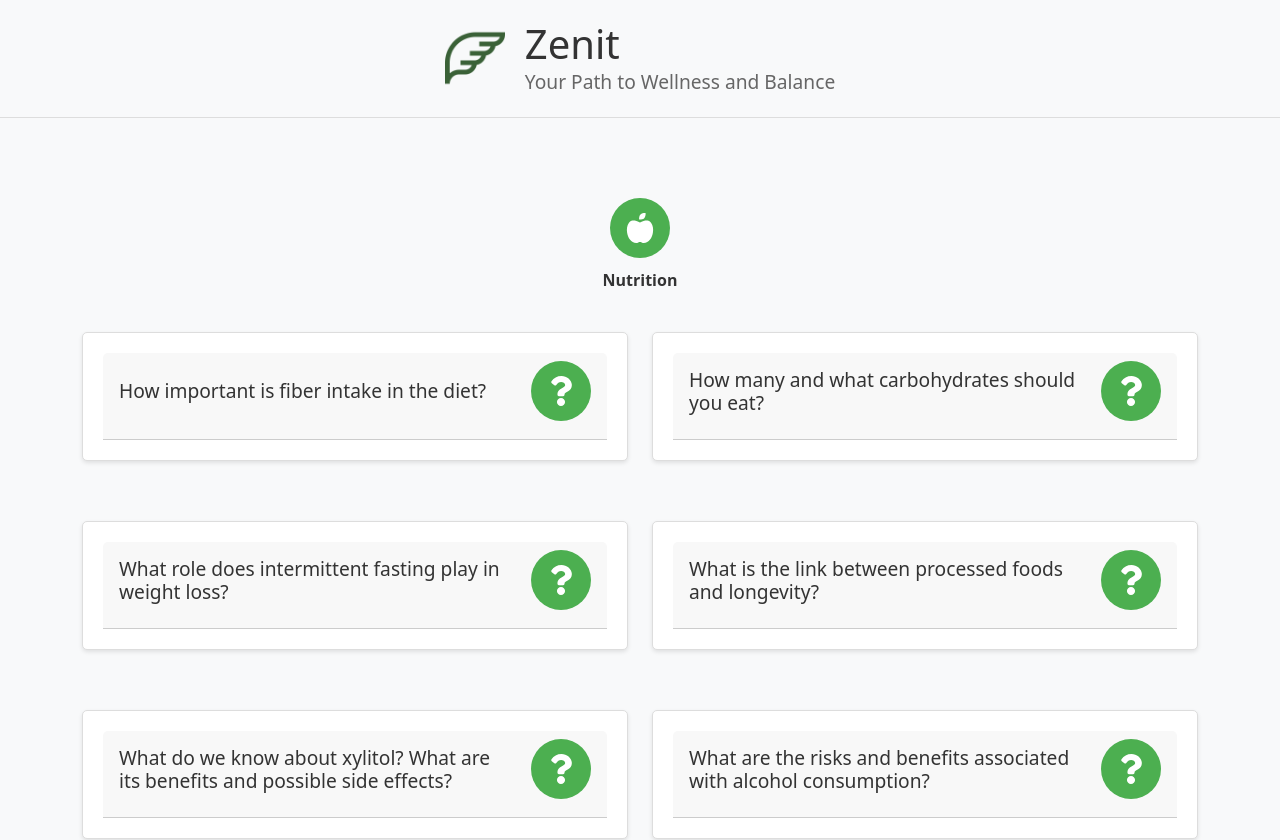
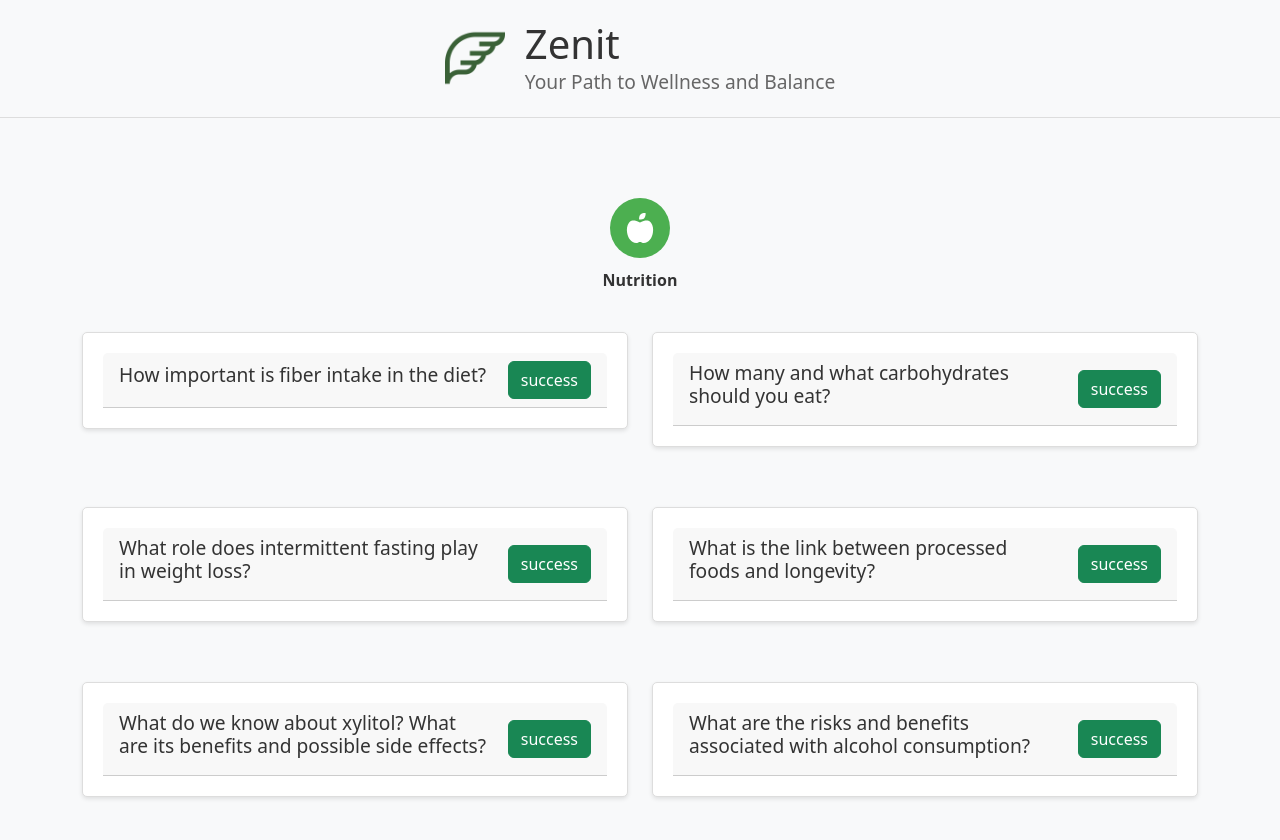
Before and after one commit to MarcoAmato/zenit_wellness-advice, a React (Create React App) app: page /pillar-articles in a window 1280 px wide. Shown: the top 840 px of the page. Built offline with nearby package versions, Linux system fonts and the light colour scheme.

Commit message:
button article

```diff
--- a/src/components/PillarArticlesSection/PillarArticlesSection.tsx
+++ b/src/components/PillarArticlesSection/PillarArticlesSection.tsx
@@ -3,7 +3,7 @@ import { FaQuestion } from 'react-icons/fa';
 import '../Style.css';
 import './PillarArticlesSection.css';
 import '../CommonStyles.css'; // Import the common styles
-import { Col, Container, Row, Card, CardBody, CardTitle, CardText } from 'reactstrap';
+import { Col, Container, Row, Card, CardBody, CardTitle, CardText, Button } from 'reactstrap';
 import 'bootstrap/dist/css/bootstrap.min.css';
 import { Link, useLocation } from 'react-router-dom';
 import { getArticlesByPillar } from '../../utils/dataUtils';
@@ -49,10 +49,13 @@ const PillarArticlesSection: React.FC = () => {
                                                 <CardTitle tag="h2" className="card-title-common">{article.title}</CardTitle>
                                             </div>
                                             <div className="icon-container">
-                                                <div className="icon-background">
+                                                {/*<div className="icon-background">
                                                     <FaQuestion className="button-icon" />
-                                                </div>
+                                                </div> */}
                                             </div>
+                                            <Button color="success">
+                                                success
+                                            </Button>
                                         </div>
                                     </CardBody>
                                 </Card>
```
